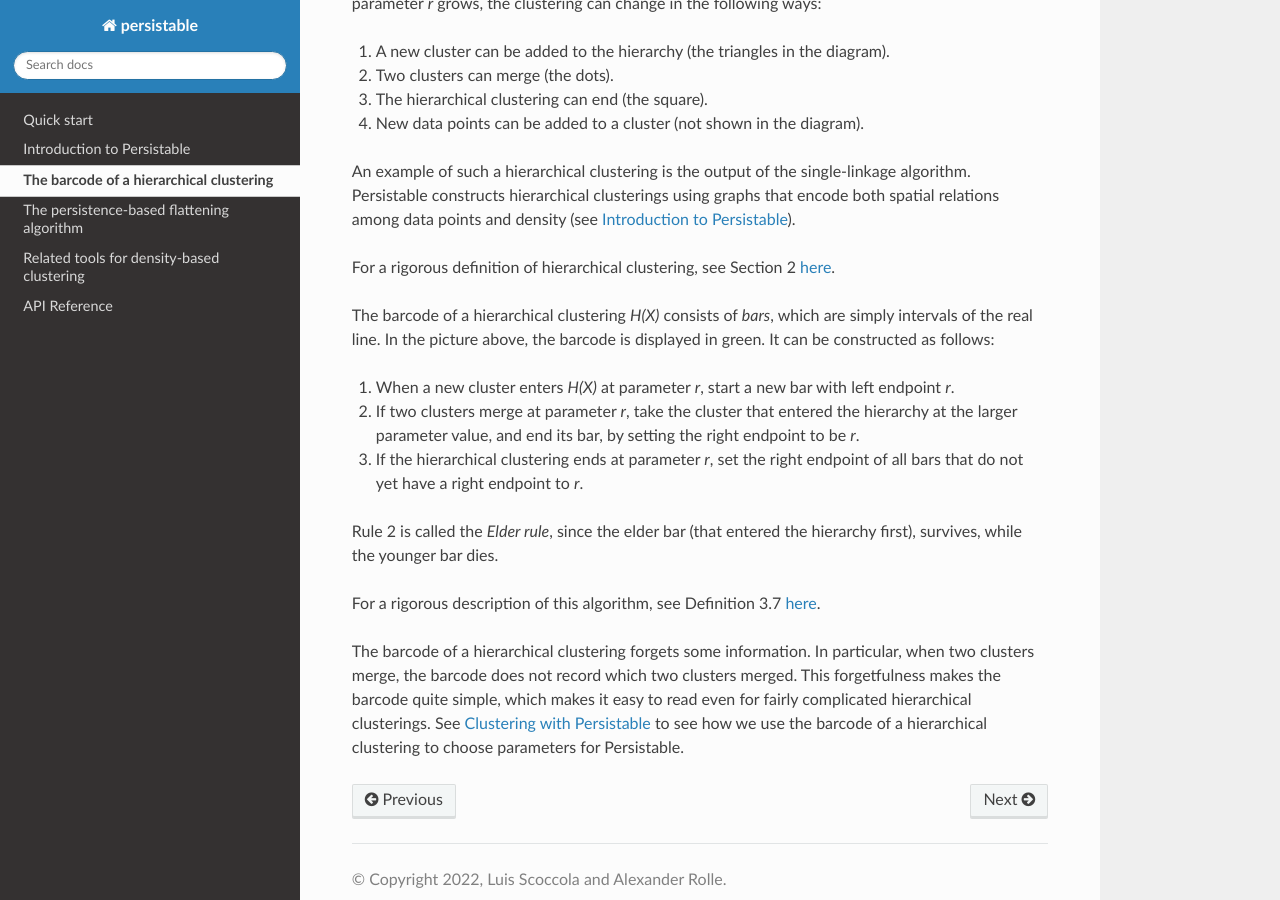
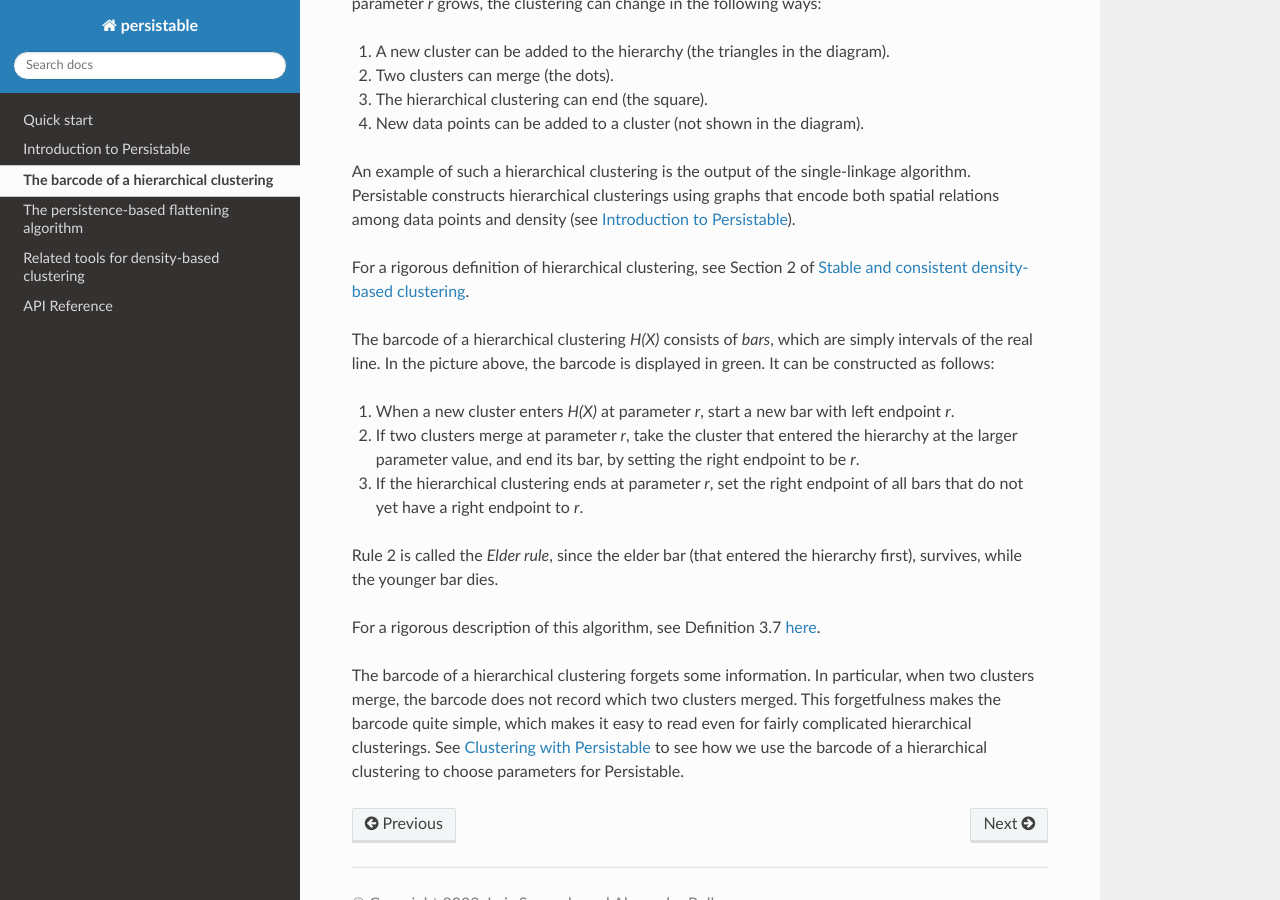
Before and after one commit to LuisScoccola/persistable, a Sphinx documentation site: the page built from docs/barcode.rst, in a window 1280 px wide and 900 px high, scrolled down 882 px. Built offline with Sphinx 7.4.7 and the Read the Docs theme 2.0.0, drawn with Linux system fonts in a browser that asks for light colours.

Commit message:
docs: update links

```diff
--- a/docs/barcode.rst
+++ b/docs/barcode.rst
@@ -36,8 +36,8 @@
 (see :ref:`introduction`).
 
 For a rigorous definition of hierarchical clustering,
-see Section 2
-`here <https://arxiv.org/abs/2005.09048>`_.
+see Section 2 of
+`Stable and consistent density-based clustering <https://arxiv.org/abs/2005.09048>`__.
 
 The barcode of a hierarchical clustering *H(X)* consists of *bars*,
 which are simply intervals of the real line.
--- a/docs/persistenceflattening.rst
+++ b/docs/persistenceflattening.rst
@@ -11,8 +11,8 @@
 
 This tutorial provides a short description of the
 persistence-based flattening algorithm.
-For details, see Section 5
-`here <https://arxiv.org/abs/2005.09048>`_.
+For details, see Section 5 of
+`Stable and consistent density-based clustering <https://arxiv.org/abs/2005.09048>`__.
 This method is inspired by the ToMATo algorithm;
 see :ref:`links`.
 
```
